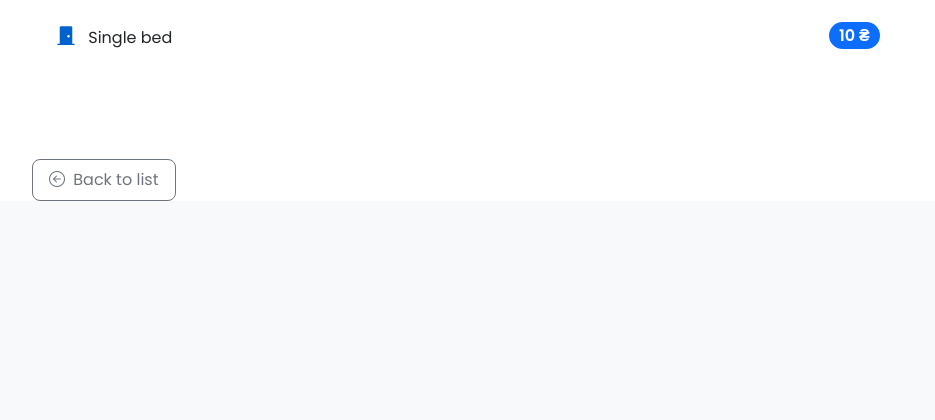
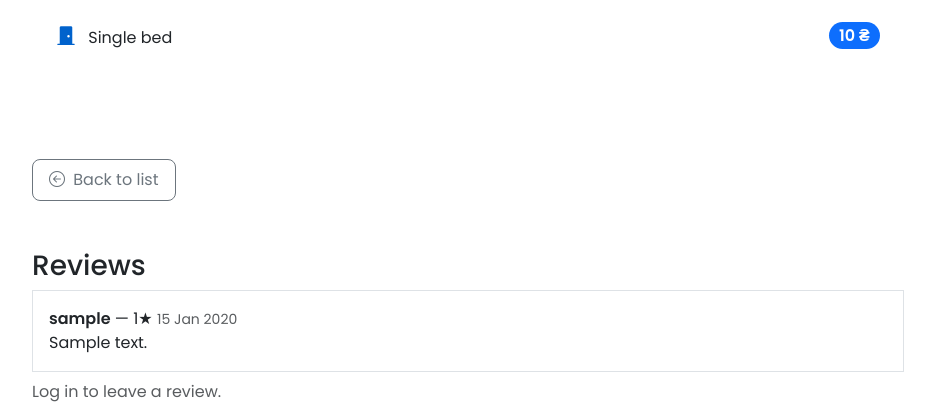
Before and after one commit to DimaGershchuk/HotelService, a Django app: page /hotel-detail/1/ in a window 1280 px wide. Shown: the part 629-1049 px from the top of the page, without its empty margins (172-1107 px from the left). Before the commit the page ends 830 px from the top, so only its background shows below. Run offline with Django 5.2, Linux system fonts and the light colour scheme; tables that the repository leaves empty hold one stand-in row (values such as "Sample post"); grey boxes marked "Sample" are stand-in pictures; some libraries are stand-ins or nearby versions.

Commit message:
Added functionality for leaving review

```diff
--- a/Hotel/admin.py
+++ b/Hotel/admin.py
@@ -1,5 +1,6 @@
 from django.contrib import admin
-from .models import Hotel, Room, RoomType
+from .models import Hotel, Room, RoomType, HotelReview
 
 admin.site.register(Hotel)
 admin.site.register(Room)
+admin.site.register(HotelReview)
--- a/Hotel/forms.py
+++ b/Hotel/forms.py
@@ -1,4 +1,5 @@
 from django import forms
+from .models import HotelReview
 
 
 class SearchForm(forms.Form):
@@ -49,3 +50,12 @@ class SearchForm(forms.Form):
             'placeholder': 'Rooms'
         })
     )
+
+class ReviewForm(forms.ModelForm):
+    class Meta:
+        model = HotelReview
+        fields = ['rating', 'comment']
+        widgets = {
+            'rating': forms.RadioSelect(choices=[(i, '★' * i) for i in range(1, 6)]),
+            'comment': forms.Textarea(attrs={'rows': 4, 'class': 'form-control'}),
+        }
--- a/Hotel/models.py
+++ b/Hotel/models.py
@@ -1,4 +1,5 @@
 from django.db import models
+from django.conf import settings
 from imagekit.models import ImageSpecField
 from imagekit.processors import ResizeToFill
 
@@ -45,3 +46,20 @@ class Room(models.Model):
 
     def __str__(self):
         return f"Room {self.room_name} in hotel {self.hotel}"
+
+
+class HotelReview(models.Model):
+    hotel = models.ForeignKey(Hotel, on_delete=models.CASCADE, related_name='reviews')
+    author = models.ForeignKey(settings.AUTH_USER_MODEL, on_delete=models.CASCADE)
+    rating  = models.PositiveSmallIntegerField(choices=[(i, i) for i in range(1, 6)])
+    comment = models.TextField(max_length=2_000)
+    created = models.DateTimeField(auto_now_add=True)
+
+    class Meta:
+        ordering = ['-created']
+        constraints = [
+            models.UniqueConstraint(fields=['hotel', 'author'], name='unique_review_per_user')
+        ]
+
+    def __str__(self):
+        return f'{self.hotel} – {self.rating}★ by {self.author}'
--- a/Hotel/views.py
+++ b/Hotel/views.py
@@ -1,8 +1,13 @@
-from django.shortcuts import render
+from django.shortcuts import render, redirect
 from django.views import View
-from django.views.generic import ListView, DetailView
+from django.views.generic import ListView, DetailView, CreateView
+from django.contrib.auth.mixins import LoginRequiredMixin
+from django.views.generic.edit import FormMixin
 from datetime import datetime
-from .models import Hotel, RoomType, Room
+from .models import Hotel, RoomType, Room, HotelReview
+from .forms import ReviewForm
+from django.urls import reverse
+from django.shortcuts import get_object_or_404
 from .serializers import HotelSerializer, RoomSerializer
 from rest_framework import generics, permissions, viewsets
 from .forms import SearchForm
@@ -38,10 +43,14 @@ class HotelListView(ListView):
         return ctx
 
 
-class HotelDetailView(DetailView):
+class HotelDetailView(FormMixin, DetailView):
     model = Hotel
     template_name = 'hotels/hotel-detail.html'
     context_object_name = 'hotel'
+    form_class = ReviewForm
+
+    def get_success_url(self):
+        return reverse('hotel-detail', kwargs={'pk': self.object.pk})
 
     def get_context_data(self, **ctx):
         ctx = super().get_context_data(**ctx)
@@ -62,10 +71,22 @@ class HotelDetailView(DetailView):
             except ValueError:
                 pass
 
+        ctx['reviews'] = hotel.reviews.select_related('author')
         ctx['available_rooms'] = rooms_qs.distinct()
         ctx['check_in'] = check_in_str
         ctx['check_out'] = check_out_str
+        ctx['review_form'] = ctx.get('form') or self.get_form()
         return ctx
+
+    def post(self, request, *args, **kwargs):
+        self.object = self.get_object()
+        form = self.get_form()
+        if form.is_valid():
+            form.instance.author = request.user
+            form.instance.hotel = self.object
+            form.save()
+            return redirect(self.get_success_url())
+        return self.form_invalid(form)
 
 
 class RoomDetailView(DetailView):
--- a/templates/hotels/hotel-detail.html
+++ b/templates/hotels/hotel-detail.html
@@ -35,4 +35,37 @@
   <a href="{% url 'hotel-list' %}" class="btn btn-outline-secondary">
     <i class="bi bi-arrow-left-circle me-1"></i> Back to list
   </a>
+
+  <h3 class="mt-5">Reviews</h3>
+    {% for r in reviews %}
+      <div class="border p-3 mb-2">
+        <strong>{{ r.author.username }}</strong> — {{ r.rating }}★
+        <small class="text-muted">{{ r.created|date:"d M Y" }}</small>
+        <p class="mb-0">{{ r.comment }}</p>
+      </div>
+    {% empty %}
+      <p>No reviews yet.</p>
+    {% endfor %}
+
+  {% if user.is_authenticated %}
+    <h4 class="mt-4">Leave a review</h4>
+      <form method="post">
+        {% csrf_token %}
+        {{ review_form.non_field_errors }}
+        <div class="mb-2">
+          {{ review_form.rating.label }}<br>
+          {{ review_form.rating }}
+          {{ review_form.rating.errors }}
+        </div>
+        <div class="mb-2">
+          {{ review_form.comment.label }}
+          {{ review_form.comment }}
+          {{ review_form.comment.errors }}
+        </div>
+        <button class="btn btn-primary">Submit</button>
+      </form>
+  {% else %}
+    <p class="text-muted">Log in to leave a review.</p>
+  {% endif %}
+
 {% endblock %}
```
